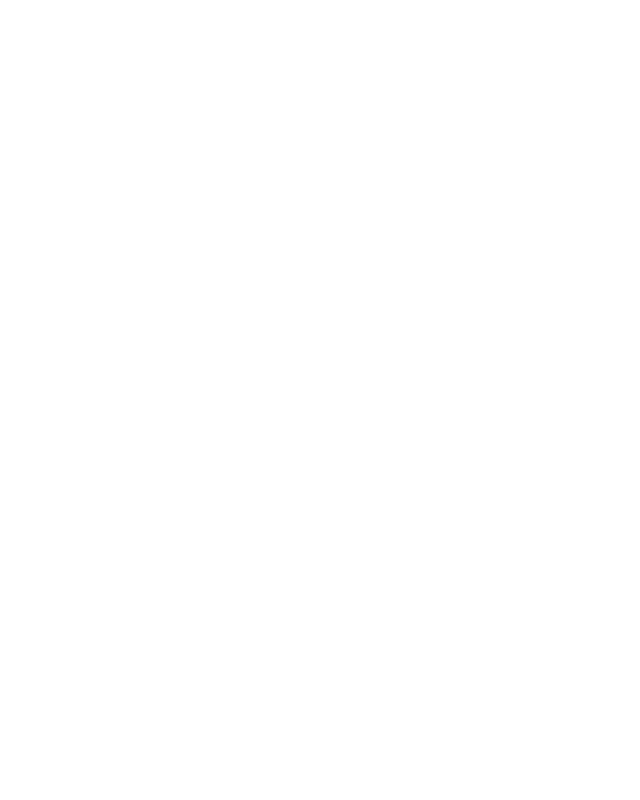
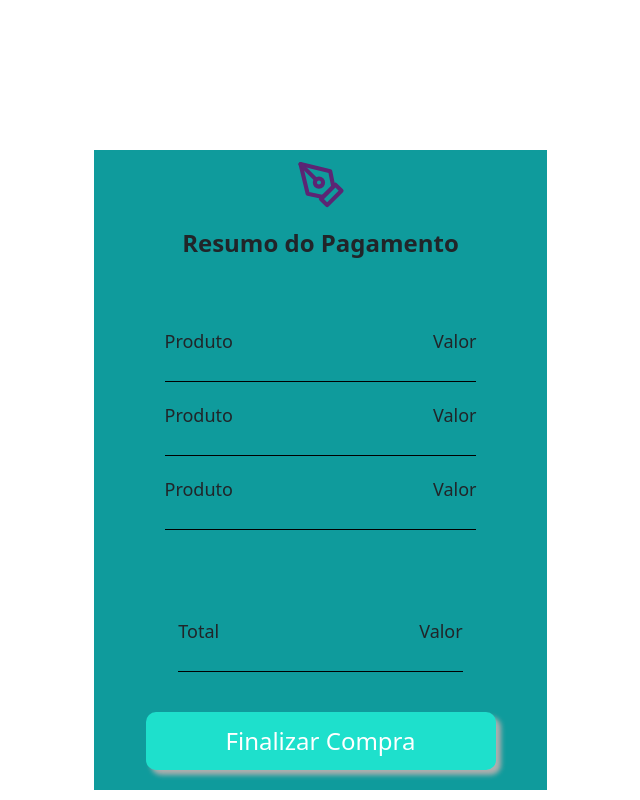
Before and after one commit to MatheusEngSoft/savevet, a React (Create React App) app: page /billing-address in a window 1280 px wide. Before the commit this address had no page. Shown: the whole page, without its empty margins (418-1058 px from the left). Built offline with nearby package versions, Linux system fonts and the light colour scheme.

Commit message:
add components pagments

```diff
--- a/src/App.js
+++ b/src/App.js
@@ -5,8 +5,8 @@
 import VeterinariansSection from './components/VeterinariansSection';
 import VetSection from './components/VetSection';
 import UserSection from './components/UserSection';
-import PageChat from './components/PageChat';
 import ChatSection from './components/ChatSection';
+import PagmentResume from './components/PagmentResume';
 
 function App() {
   return (
@@ -16,8 +16,8 @@
           <Route path="/veterinarians" element={<VeterinariansSection />} />
           <Route path="/vet-dashboard" element={<VetSection />} />
           <Route path="/user-dashboard" element={<UserSection />} />
-          <Route path="/page-chat" element={<PageChat />} />
           <Route path="/chat" element={<ChatSection />} />
+          <Route path="/billing-address" element={<PagmentResume />} />
         </Routes>
       </SidebarProvider>
     </Router>
--- /dev/null
+++ b/src/components/PagmentResume.jsx
@@ -0,0 +1,18 @@
+import React from 'react'
+import { FiPenTool } from "react-icons/fi";
+
+function PagmentResume() {
+  return (
+    <div className='pagment-resume'>
+      <FiPenTool size={100} color='#5C2574' className='icon'/>
+      <h1>Resumo do Pagamento</h1>
+      <label htmlFor=""><p>Produto</p><p>Valor</p></label>
+      <label htmlFor=""><p>Produto</p><p>Valor</p></label>
+      <label htmlFor=""><p>Produto</p><p>Valor</p></label><br/><br/>
+      <label htmlFor=""><p>Total</p><p>Valor</p></label>
+      <button>Finalizar Compra</button>
+    </div>
+  )
+}
+
+export default PagmentResume
--- a/src/style.scss
+++ b/src/style.scss
@@ -595,3 +595,139 @@
     }
   }
 }
+
+.billing-address {
+  display: flex;
+  justify-content: center;
+  flex-direction: column;
+  align-items: center;
+  position: absolute;
+  z-index: 1000;
+  background-color: #0F9B9C;
+  gap: 20px;
+  margin: 10px;
+  margin-left: 40%;
+  margin-top: 150px;
+  width: 453px;
+  height: 640px;
+
+  .icon{
+    margin-top: 10px;
+  }
+
+  h1 {
+    font-size: 24px;
+    font-weight: 700;
+
+  }
+
+  input {
+    background-color: #E2FBF9;
+    border: 1px solid #88C9A1;
+    border-radius: 10px;
+    width: 374px;
+    height: 50px;
+    font-size: 16px;
+    font-weight: 400;
+    color: #000000;
+  }
+
+}
+
+.pagment-form {
+  display: flex;
+  justify-content: center;
+  flex-direction: column;
+  align-items: center;
+  position: absolute;
+  z-index: 1000;
+  background-color: #0F9B9C;
+  gap: 20px;
+  margin: 10px;
+  margin-left: 40%;
+  margin-top: 150px;
+  width: 453px;
+  height: 640px;
+
+  .icon{
+    margin-top: 10px;
+  }
+
+  h1 {
+    font-size: 24px;
+    font-weight: 700;
+    margin-bottom: 50px;
+  }
+
+  input {
+    margin: 10px;
+    background-color: #5C2574;
+    border: 1px solid #88C9A1;
+    border-radius: 10px;
+    width: 374px;
+    height: 50px;
+    font-size: 16px;
+    font-weight: 400;
+    color: #FFFFFF;
+  }
+}
+
+.pagment-resume {
+  display: flex;
+  justify-content: center;
+  flex-direction: column;
+  align-items: center;
+  position: absolute;
+  z-index: 1000;
+  background-color: #0F9B9C;
+  gap: 20px;
+  margin: 10px;
+  margin-left: 40%;
+  margin-top: 150px;
+  width: 453px;
+  height: 640px;
+
+  .icon{
+    margin-top: 10px;
+  }
+
+  h1 {
+    font-size: 24px;
+    font-weight: 700;
+    margin-bottom: 50px;
+  }
+
+  label {
+    display: flex;
+    gap: 200px;
+    border-bottom: 1px solid black;
+    padding-bottom: 10px;
+    width: fit-content;
+
+    p{
+      font-size: 18px;
+      font-weight: 400;
+    }
+  }
+
+  button {
+    margin-top: 20px;
+    border: none;
+    border-radius: 10px;
+    padding: 11px 30px 11px 30px;
+    width: 350px;
+    height: Hug (56.53px);
+    margin-bottom: 20px;
+    background-color: #1EE0CC;
+    color: #FFFFFF;
+    font-size: 24px;
+    font-weight: 500;
+    box-shadow: 5px 5px 5px  #afafaf;
+    transition: transform 0.3s ease;
+  }
+
+  button:hover {
+    transform: translate(-5px, -5px);
+  }
+
+}
```
Also changed, not shown: src/components/BillingAddress.jsx (added, +17 -0 lines), src/components/PagmentForm.jsx (added, +16 -0 lines).
